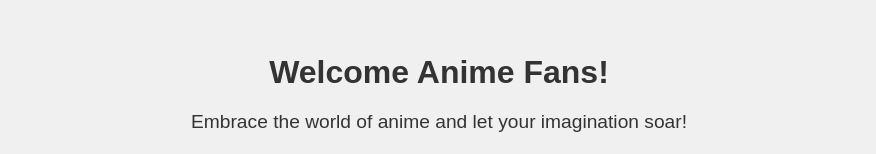
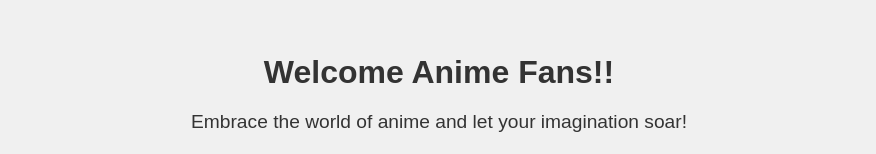
Before and after one commit to ulaganathan-shellkode/deploy, a plain HTML site: page index.html in a window 1280 px wide. Shown: the part 125-279 px from the top of the page, without its empty margins (201-1077 px from the left). Drawn offline with Linux system fonts and the light colour scheme.

Commit message:
Updated 1 index.html

```diff
--- a/index.html
+++ b/index.html
@@ -36,7 +36,7 @@
 </head>
 <body>
     <div class="container">
-        <h1>Welcome Anime Fans!</h1>
+        <h1>Welcome Anime Fans!!</h1>
         <p>Embrace the world of anime and let your imagination soar!</p>
         <p>"I am the hope of the universe. I am the answer to all living things that cry out for peace." - Goku</p>
         <img src="https://media.giphy.com/media/GRSnxyhJnPsaQy9YLn/giphy.gif" alt="Goku">
```
